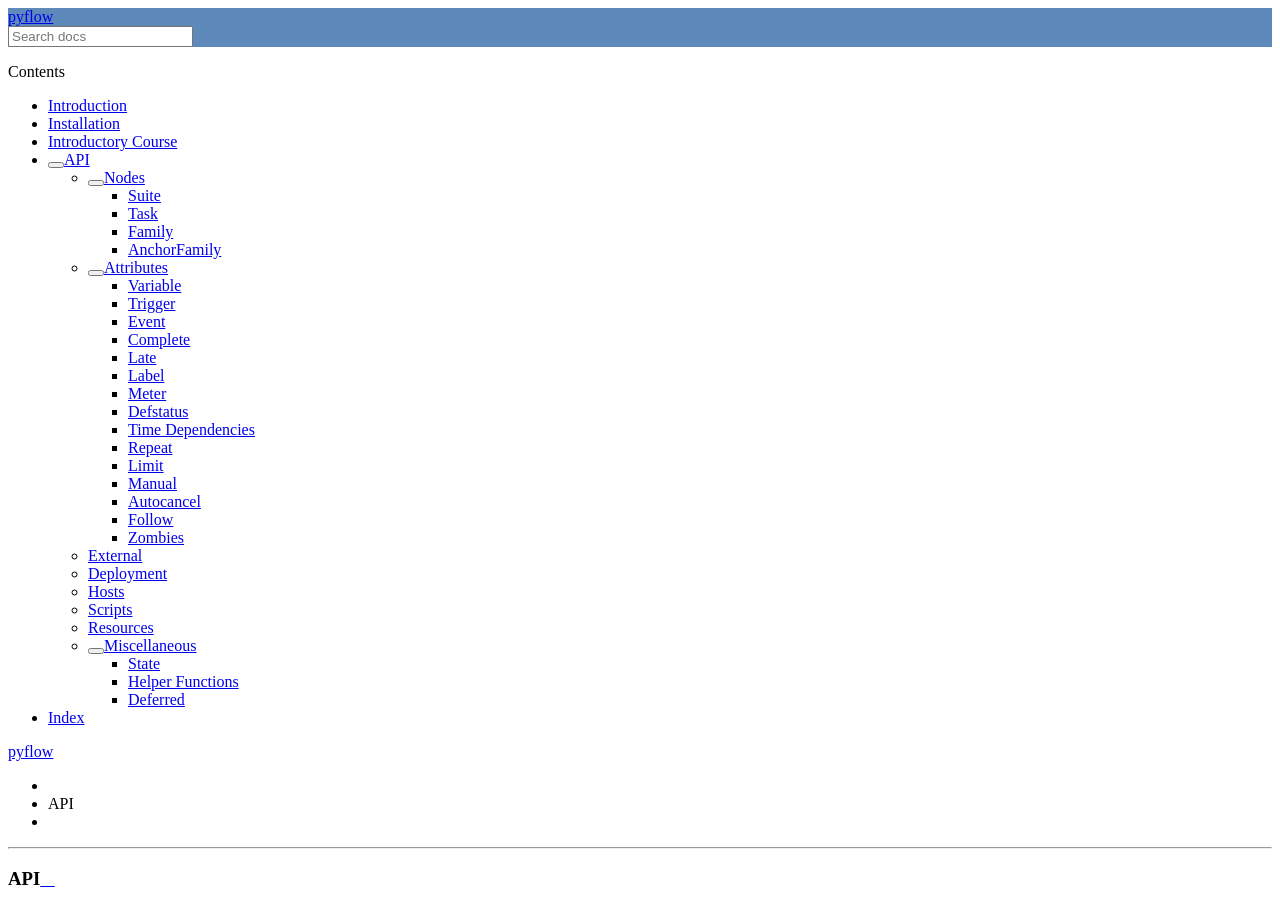
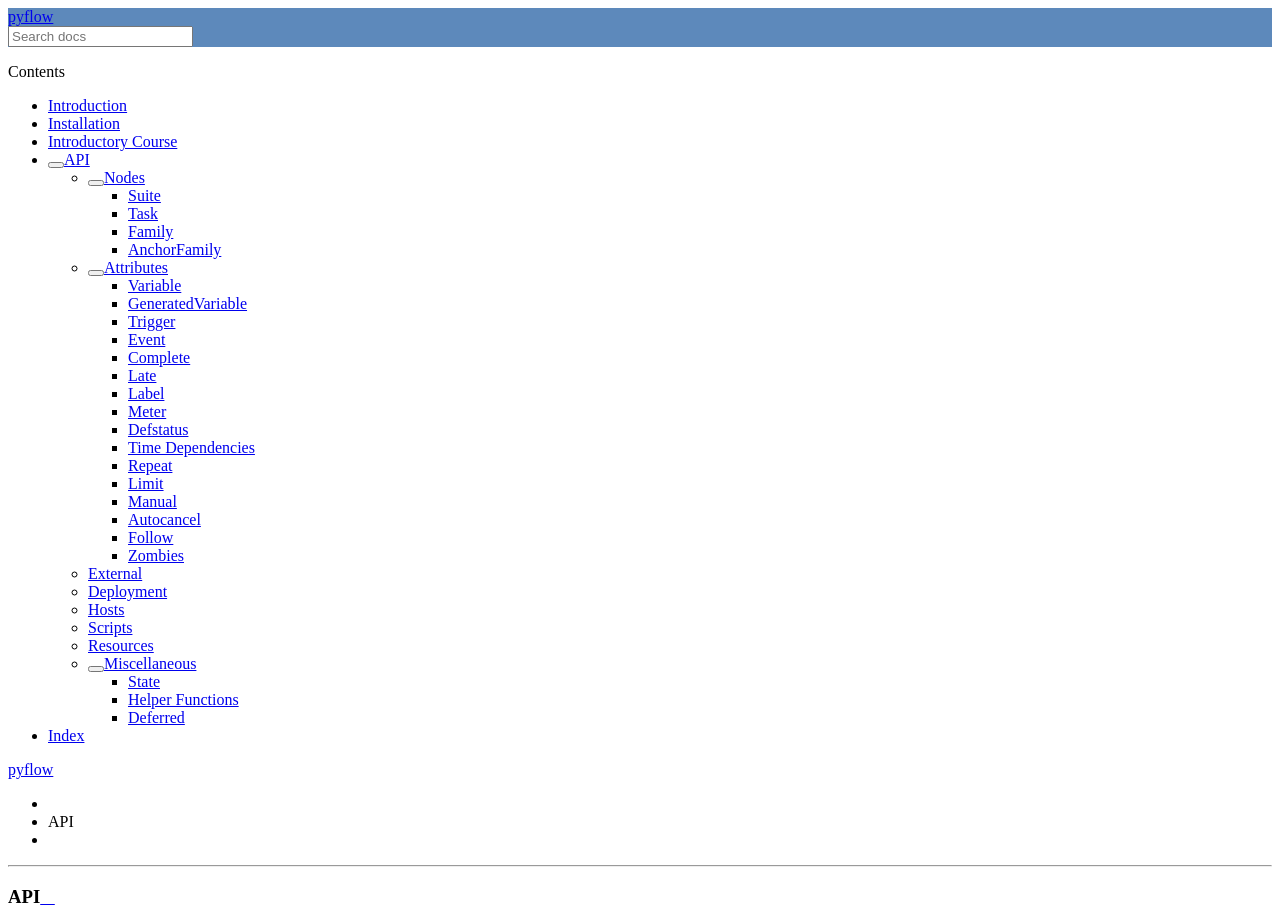
Before and after one commit to ecmwf/pyflow, a Sphinx documentation site: the page built from docs/content/api-reference.rst, in a window 1280 px wide and 1400 px high. Shown: the top 913 px of the window. Built offline with Sphinx 7.4.7 and the Read the Docs theme 3.1.0, drawn with Linux system fonts in a browser that asks for light colours; the version number could not be read and is left out.

Commit message:
fix docs and added docs test in CI

```diff
--- a/docs/content/api-reference.rst
+++ b/docs/content/api-reference.rst
@@ -47,6 +47,14 @@
 .. autoclass:: pyflow.Variable
 
 .. autoclass:: pyflow.Edit
+
+
+GeneratedVariable
+~~~~~~~~~~~~~~~~~
+
+.. _GeneratedVariable:
+
+.. autoclass:: pyflow.GeneratedVariable
 
 
 .. _Trigger:
--- a/docs/environment.yml
+++ b/docs/environment.yml
@@ -11,6 +11,7 @@
   - requests
   - pytest
   - pygraphviz
+  - pandoc
   - pip:
     - ipykernel
     - nbsphinx
--- a/pyflow/__init__.py
+++ b/pyflow/__init__.py
@@ -11,6 +11,7 @@
     Defstatus,
     Edit,
     Event,
+    GeneratedVariable,
     InLimit,
     Inlimit,
     Label,
```
Also changed, not shown: 1 other file.
